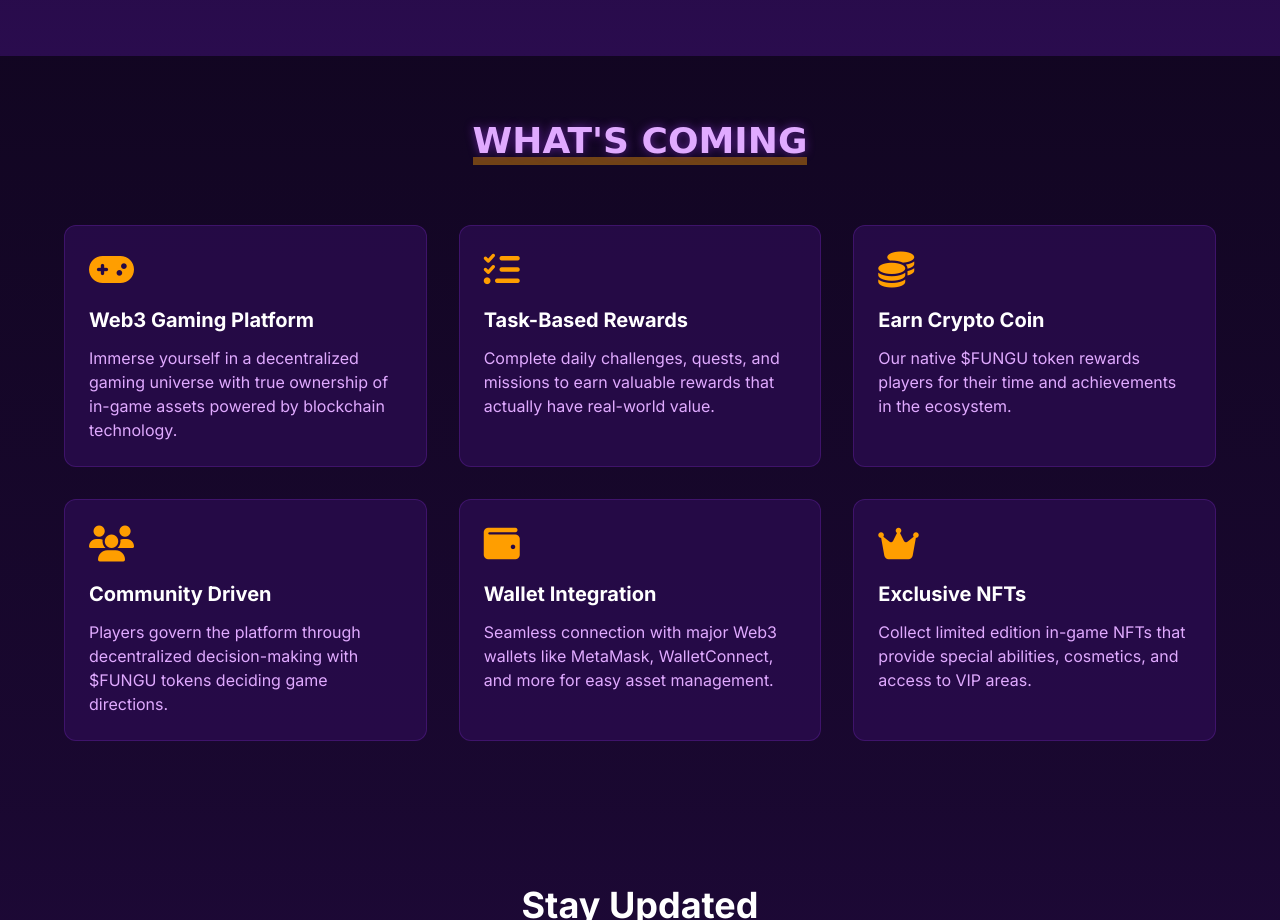
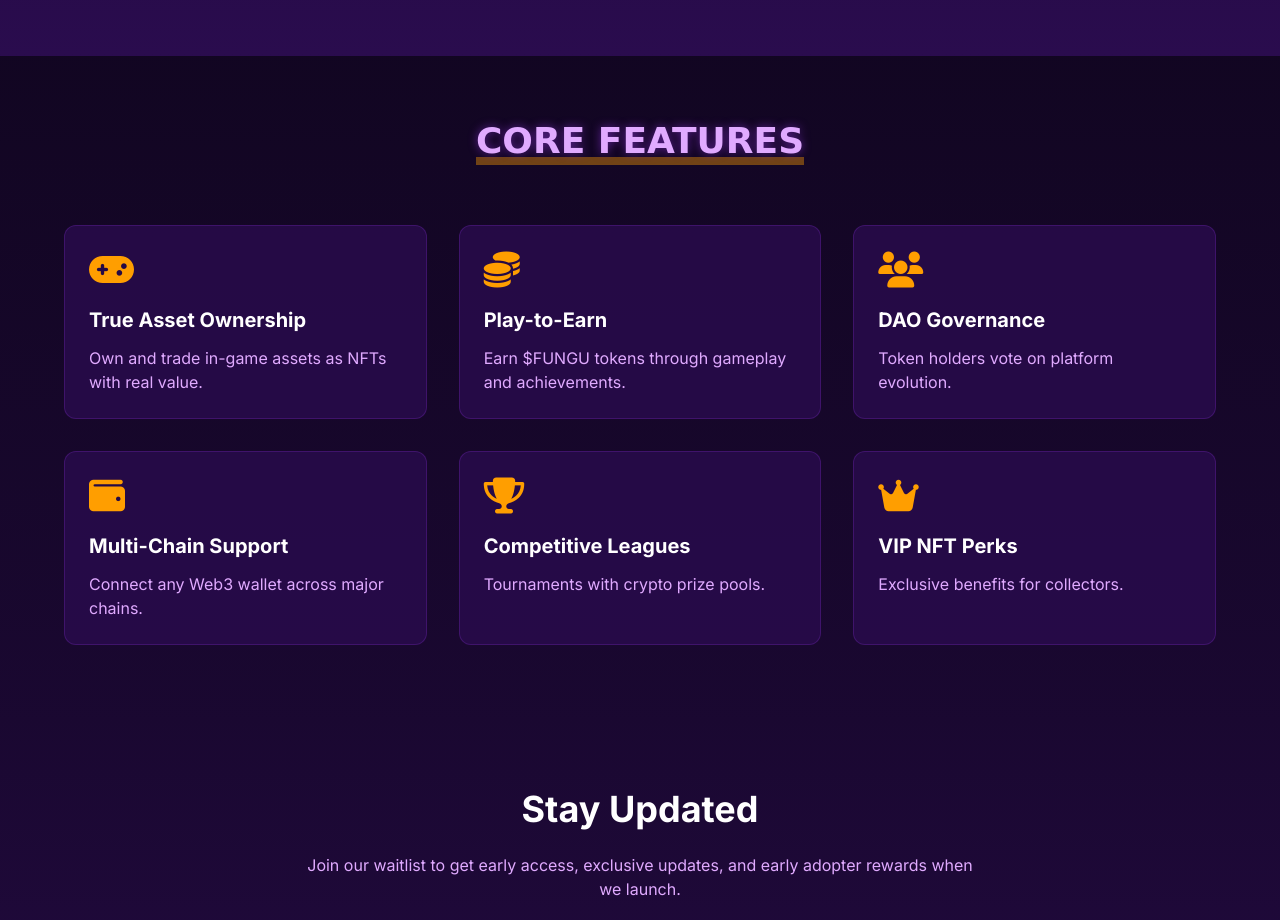
Before and after one commit to Fungugames/waitlist_site, a plain HTML site: page index.html in a window 1280 px wide. Shown: the part 900-1820 px from the top of the page. Drawn offline with nearby package versions, Linux system fonts and the light colour scheme.

Commit message:
Update index.html

```diff
--- a/index.html
+++ b/index.html
@@ -175,7 +175,7 @@
             <h2 class="text-3xl md:text-4xl font-bold text-center mb-16 text-white">
                 <span class="relative inline-block">
                     <span class="absolute -bottom-1 left-0 right-0 h-2 bg-fungal-accent/40"></span>
-                    <span class="relative fungi-logo text-fungal-light">WHAT'S COMING</span>
+                    <span class="relative fungi-logo text-fungal-light">CORE FEATURES</span>
                 </span>
             </h2>
 
@@ -185,44 +185,44 @@
                     <div class="text-fungal-accent mb-4">
                         <i class="fas fa-gamepad text-4xl"></i>
                     </div>
-                    <h3 class="text-xl font-bold text-white mb-3">Web3 Gaming Platform</h3>
-                    <p class="text-fungal-light">Immerse yourself in a decentralized gaming universe with true ownership of in-game assets powered by blockchain technology.</p>
+                    <h3 class="text-xl font-bold text-white mb-3">True Asset Ownership</h3>
+                    <p class="text-fungal-light">Own and trade in-game assets as NFTs with real value.</p>
                 </div>
 
                 <!-- Feature 2 -->
                 <div class="feature-card bg-fungal-dark/80 p-6 rounded-xl border border-fungal-primary/30 transition-all duration-300 cursor-default">
                     <div class="text-fungal-accent mb-4">
-                        <i class="fas fa-tasks text-4xl"></i>
+                        <i class="fas fa-coins text-4xl"></i>
                     </div>
-                    <h3 class="text-xl font-bold text-white mb-3">Task-Based Rewards</h3>
-                    <p class="text-fungal-light">Complete daily challenges, quests, and missions to earn valuable rewards that actually have real-world value.</p>
+                    <h3 class="text-xl font-bold text-white mb-3">Play-to-Earn</h3>
+                    <p class="text-fungal-light">Earn $FUNGU tokens through gameplay and achievements.</p>
                 </div>
 
                 <!-- Feature 3 -->
                 <div class="feature-card bg-fungal-dark/80 p-6 rounded-xl border border-fungal-primary/30 transition-all duration-300 cursor-default">
                     <div class="text-fungal-accent mb-4">
-                        <i class="fas fa-coins text-4xl"></i>
+                        <i class="fas fa-users text-4xl"></i>
                     </div>
-                    <h3 class="text-xl font-bold text-white mb-3">Earn Crypto Coin</h3>
-                    <p class="text-fungal-light">Our native $FUNGU token rewards players for their time and achievements in the ecosystem.</p>
+                    <h3 class="text-xl font-bold text-white mb-3">DAO Governance</h3>
+                    <p class="text-fungal-light">Token holders vote on platform evolution.</p>
                 </div>
 
                 <!-- Feature 4 -->
                 <div class="feature-card bg-fungal-dark/80 p-6 rounded-xl border border-fungal-primary/30 transition-all duration-300 cursor-default">
                     <div class="text-fungal-accent mb-4">
-                        <i class="fas fa-users text-4xl"></i>
+                        <i class="fas fa-wallet text-4xl"></i>
                     </div>
-                    <h3 class="text-xl font-bold text-white mb-3">Community Driven</h3>
-                    <p class="text-fungal-light">Players govern the platform through decentralized decision-making with $FUNGU tokens deciding game directions.</p>
+                    <h3 class="text-xl font-bold text-white mb-3">Multi-Chain Support</h3>
+                    <p class="text-fungal-light">Connect any Web3 wallet across major chains.</p>
                 </div>
 
                 <!-- Feature 5 -->
                 <div class="feature-card bg-fungal-dark/80 p-6 rounded-xl border border-fungal-primary/30 transition-all duration-300 cursor-default">
                     <div class="text-fungal-accent mb-4">
-                        <i class="fas fa-wallet text-4xl"></i>
+                        <i class="fas fa-trophy text-4xl"></i>
                     </div>
-                    <h3 class="text-xl font-bold text-white mb-3">Wallet Integration</h3>
-                    <p class="text-fungal-light">Seamless connection with major Web3 wallets like MetaMask, WalletConnect, and more for easy asset management.</p>
+                    <h3 class="text-xl font-bold text-white mb-3">Competitive Leagues</h3>
+                    <p class="text-fungal-light">Tournaments with crypto prize pools.</p>
                 </div>
 
                 <!-- Feature 6 -->
@@ -230,8 +230,8 @@
                     <div class="text-fungal-accent mb-4">
                         <i class="fas fa-crown text-4xl"></i>
                     </div>
-                    <h3 class="text-xl font-bold text-white mb-3">Exclusive NFTs</h3>
-                    <p class="text-fungal-light">Collect limited edition in-game NFTs that provide special abilities, cosmetics, and access to VIP areas.</p>
+                    <h3 class="text-xl font-bold text-white mb-3">VIP NFT Perks</h3>
+                    <p class="text-fungal-light">Exclusive benefits for collectors.</p>
                 </div>
             </div>
         </div>
@@ -272,13 +272,13 @@
                 <div class="fungi-logo text-2xl text-fungal-light mb-4 md:mb-0">FUNGŪ</div>
 
                 <div class="flex space-x-6 mb-4 md:mb-0">
-                    <a href="#" class="text-fungal-light hover:text-fungal-accent transition">
+                    <a href="https://x.com/FUNGUgames?t=j4HDbaYlEk0f3m0Jr7p36A&s=09" class="text-fungal-light hover:text-fungal-accent transition">
                         <i class="fab fa-twitter text-xl"></i>
                     </a>
-                    <a href="#" class="text-fungal-light hover:text-fungal-accent transition">
+                    <a href="https://discord.gg/eC2uMtQXGb" class="text-fungal-light hover:text-fungal-accent transition">
                         <i class="fab fa-discord text-xl"></i>
                     </a>
-                    <a href="#" class="text-fungal-light hover:text-fungal-accent transition">
+                    <a href="https://t.me/Fungutoken" class="text-fungal-light hover:text-fungal-accent transition">
                         <i class="fab fa-telegram text-xl"></i>
                     </a>
                     <a href="#" class="text-fungal-light hover:text-fungal-accent transition">
```
